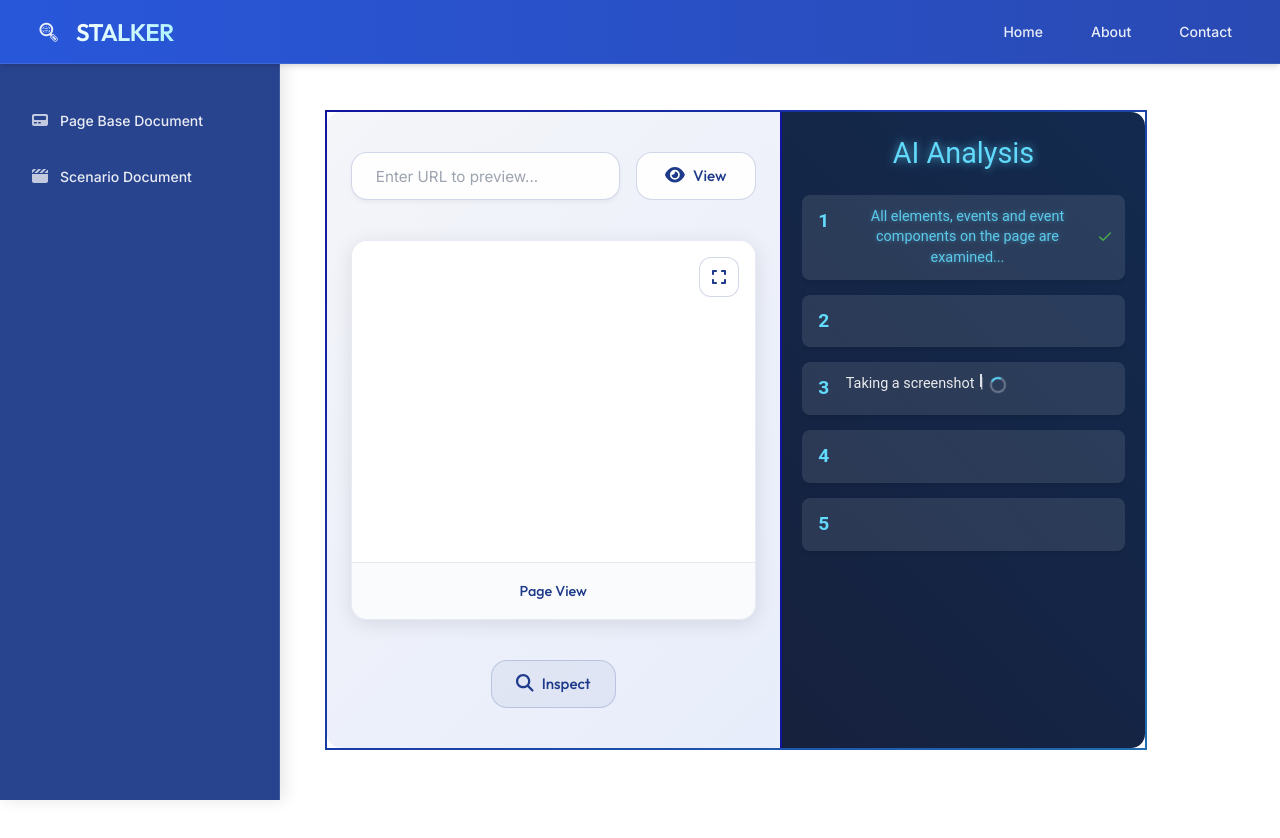
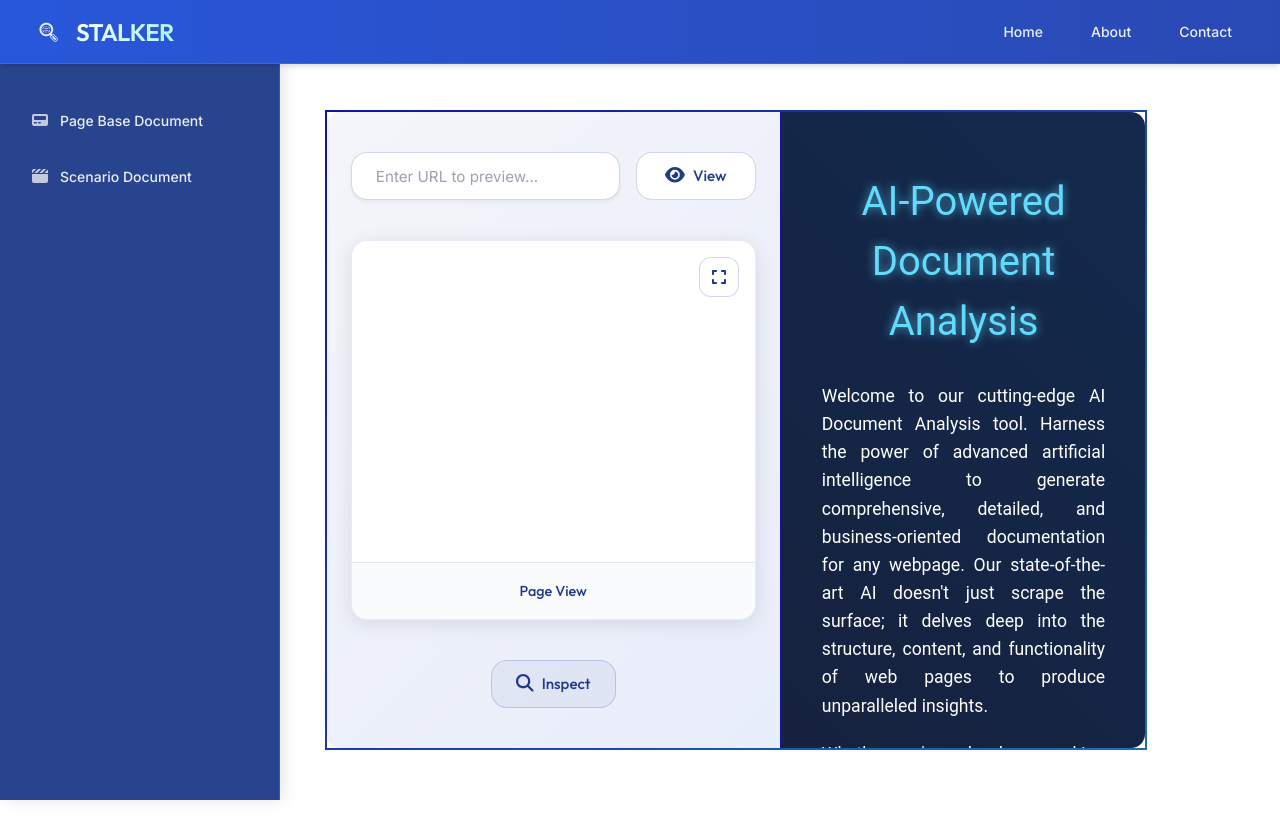
Before and after one commit to fatihserhatturan/aiscrapper, a Vue app: page / in a window 1280 px wide. Shown: the top 838 px of the page. Built offline with nearby package versions, Linux system fonts and the light colour scheme.

Commit message:
feat:  eventbus configuration

```diff
--- a/package.json
+++ b/package.json
@@ -14,6 +14,7 @@
     "@fortawesome/free-solid-svg-icons": "^6.6.0",
     "@fortawesome/vue-fontawesome": "^3.0.8",
     "core-js": "^3.8.3",
+    "mitt": "^3.0.1",
     "vue": "^3.2.13",
     "vue-class-component": "^8.0.0-0",
     "vue-router": "^4.0.3"
--- a/src/components/OtherPage/OtherPage.ts
+++ b/src/components/OtherPage/OtherPage.ts
@@ -1,14 +1,14 @@
 import { defineComponent } from 'vue';
-import {scrapePage} from '../../BaseFunctions/ScrapStart';
+import { scrapePage } from '../../BaseFunctions/ScrapStart';
+import emitter from '../../eventBus';
 
-export  default defineComponent({
+export default defineComponent({
   name: 'OtherPage',
   data() {
     return {
       isExpanded: false,
       iframeUrlInput: '',
       currentIframeUrl: '',
-
     };
   },
   methods: {
@@ -22,7 +22,10 @@ export  default defineComponent({
     },
     async InspectURL() {
       const url = this.currentIframeUrl;
+      emitter.emit('inspectionStarted', true);
       await scrapePage(url);
+      // Event bus aracılığıyla bir olay yayınla
+
     },
   },
 });
--- a/src/components/SearchComponent/SearchComponent.vue
+++ b/src/components/SearchComponent/SearchComponent.vue
@@ -1,8 +1,18 @@
 <template>
-  <div class="search-component">
+  <div class="ai-analysis-component">
     <div class="galaxy-background"></div>
-    <div class="content-wrapper">
-      <h1 class="title">AI Analysis</h1>
+    <transition name="fade" mode="out-in">
+      <div v-if="!isVisible" key="intro" class="intro-content">
+        <h1 class="intro-title">AI-Powered Document Analysis</h1>
+        <p class="intro-text">
+          Welcome to our cutting-edge AI Document Analysis tool. Harness the power of advanced artificial intelligence to generate comprehensive, detailed, and business-oriented documentation for any webpage. Our state-of-the-art AI doesn't just scrape the surface; it delves deep into the structure, content, and functionality of web pages to produce unparalleled insights.
+        </p>
+        <p class="intro-text">
+          Whether you're a developer seeking to understand a competitor's site architecture, a UX designer looking for inspiration, or a business analyst requiring in-depth website documentation, our tool delivers results that exceed expectations. Experience the future of web analysis - where accuracy meets efficiency, and depth meets clarity.
+        </p>
+      </div>
+      <div v-else key="analysis" class="analysis-content">
+        <h1 class="title">AI Analysis in Progress</h1>
         <div class="steps-container">
           <div v-for="(text, index) in textAreas" :key="index" class="typewriter-container">
             <div class="step-number">{{ index + 1 }}</div>
@@ -23,29 +33,46 @@
           </div>
         </div>
       </div>
+    </transition>
   </div>
 </template>
 
 <script>
+import emitter from '../../eventBus'; // Ensure this path is correct
+
 export default {
-  name: 'SearchComponent',
+  name: 'AIAnalysisComponent',
   data() {
     return {
+      isVisible: false,
       textAreas: [
-        { fullText: 'All elements, events and event components on the page are examined...', displayText: '', isTyping: false, isLoading: false, isCompleted: false },
-        { fullText: 'I listen to all network events on the page and perform detailed analysis of network traffic', displayText: '', isTyping: false, isLoading: false, isCompleted: false },
-        { fullText: 'Taking a screenshot of the page', displayText: '', isTyping: false, isLoading: false, isCompleted: false },
-        { fullText: 'Configuring the request to obtain the Lighthouse performance report', displayText: '', isTyping: false, isLoading: false, isCompleted: false },
-        { fullText: 'All data obtained is combined and a report is generated as per your request.', displayText: '', isTyping: false, isLoading: false, isCompleted: false }
+        { fullText: 'Examining all elements, events, and event components on the page...', displayText: '', isTyping: false, isLoading: false, isCompleted: false },
+        { fullText: 'Listening to all network events and performing detailed analysis of network traffic...', displayText: '', isTyping: false, isLoading: false, isCompleted: false },
+        { fullText: 'Capturing a high-resolution screenshot of the page...', displayText: '', isTyping: false, isLoading: false, isCompleted: false },
+        { fullText: 'Configuring and executing Lighthouse performance report...', displayText: '', isTyping: false, isLoading: false, isCompleted: false },
+        { fullText: 'Aggregating all data and generating a comprehensive report as per your specifications...', displayText: '', isTyping: false, isLoading: false, isCompleted: false }
       ],
-      typingSpeed: 50,
-      delayBetweenTexts: 500,
+      typingSpeed: 80,
+      delayBetweenTexts: 1000,
     };
   },
   mounted() {
-    this.startAllTypewriters();
+    emitter.on('inspectionStarted', this.toggleVisibility);
+  },
+  beforeUnmount() {
+    emitter.off('inspectionStarted', this.toggleVisibility);
   },
   methods: {
+    toggleVisibility() {
+      this.isVisible = !this.isVisible;
+      if (this.isVisible) {
+        this.$nextTick(() => {
+          this.startAllTypewriters();
+        });
+      } else {
+        this.resetTypewriters();
+      }
+    },
     startAllTypewriters() {
       this.textAreas.forEach((text, index) => {
         setTimeout(() => {
@@ -78,14 +105,22 @@ export default {
     calculateTypingDuration(text) {
       return text.length * this.typingSpeed;
     },
+    resetTypewriters() {
+      this.textAreas.forEach(text => {
+        text.displayText = '';
+        text.isTyping = false;
+        text.isLoading = false;
+        text.isCompleted = false;
+      });
+    },
   },
 };
 </script>
 
 <style scoped>
-.search-component {
+.ai-analysis-component {
   position: relative;
-  height: 100%;
+  height: 100vh;
   font-family: 'Roboto', sans-serif;
   color: #ffffff;
   overflow: hidden;
@@ -111,25 +146,40 @@ export default {
   100% { background-position: 0% 50%; }
 }
 
-.content-wrapper {
+.intro-content, .analysis-content {
   flex-grow: 1;
   display: flex;
   flex-direction: column;
-  padding: 20px;
+  justify-content: flex-start; /* Changed from center to flex-start */
+  align-items: center;
+  padding: 40px;
   overflow-y: auto;
 }
 
-.title {
-  text-align: center;
-  font-size: 1.8em;
-  margin-bottom: 20px;
+.intro-title, .title {
+  font-size: 2.5em;
+  margin-top: 20px; /* Added margin-top */
+  margin-bottom: 30px;
   color: #61dafb;
   text-shadow: 0 0 10px rgba(97, 218, 251, 0.7);
+  text-align: center;
+}
+
+.intro-text-container {
+  max-width: 800px;
+  width: 100%;
+}
+
+.intro-text {
+  font-size: 1.1em;
+  line-height: 1.6;
+  margin-bottom: 20px;
+  text-align: justify;
 }
 
 .steps-container {
-  flex-grow: 1;
-  overflow-y: auto;
+  width: 100%;
+  max-width: 800px;
 }
 
 .typewriter-container {
@@ -222,4 +272,18 @@ export default {
   color: #61dafb;
   text-shadow: 0 0 5px rgba(97, 218, 251, 0.5);
 }
+
+.fade-enter-active, .fade-leave-active {
+  transition: opacity 0.5s ease, transform 0.5s ease-in-out;
+}
+
+.fade-enter-from, .fade-leave-to {
+  opacity: 0;
+  transform: translateY(20px);
+}
+
+.fade-enter-to, .fade-leave-from {
+  opacity: 1;
+  transform: translateY(0);
+}
 </style>
--- /dev/null
+++ b/src/eventBus.ts
@@ -0,0 +1,4 @@
+// src/eventBus.js
+import mitt from 'mitt'
+const emitter = mitt()
+export default emitter
--- a/tsconfig.json
+++ b/tsconfig.json
@@ -34,7 +34,7 @@
     "src/**/*.vue",
     "tests/**/*.ts",
     "tests/**/*.tsx"
-  ],
+, "src/eventBus.ts"  ],
   "exclude": [
     "node_modules"
   ]
```
Also changed, not shown: 1 other file (tests, documents, lock files or other folders). Lines whose indentation alone changed are shown as unchanged.
